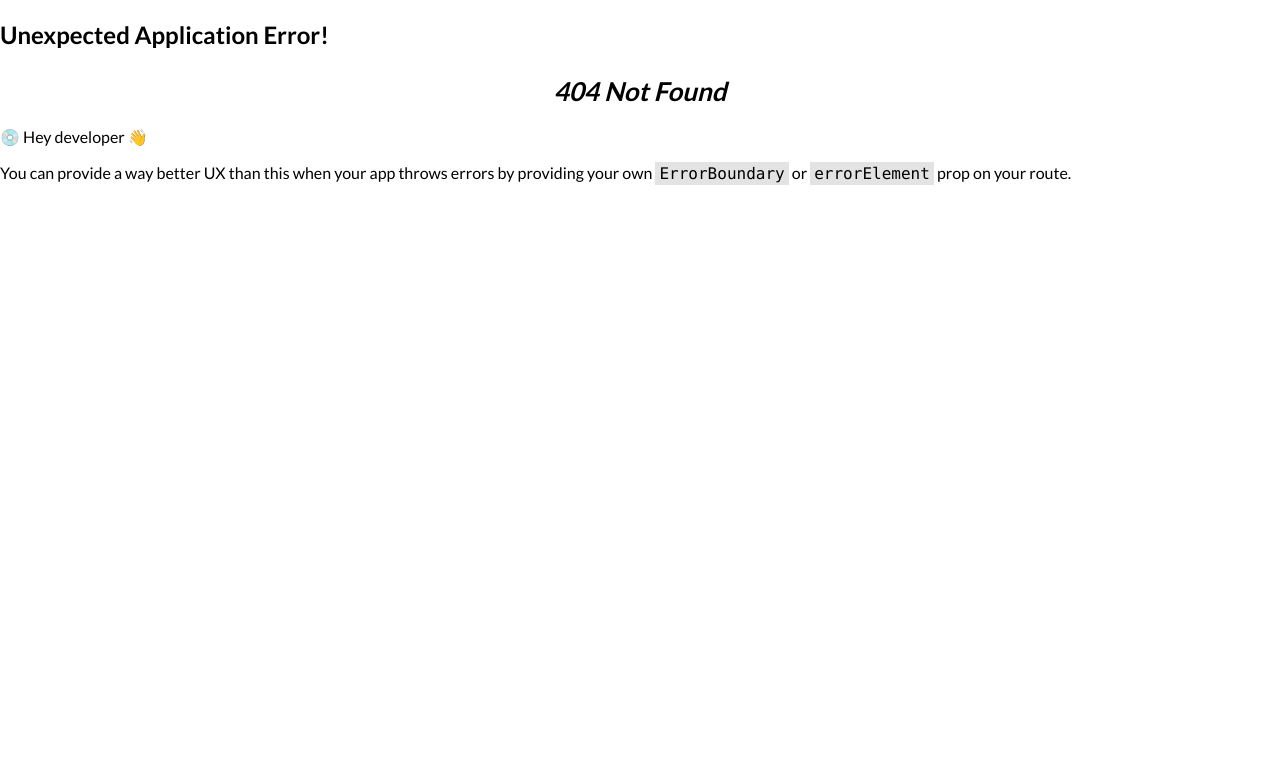
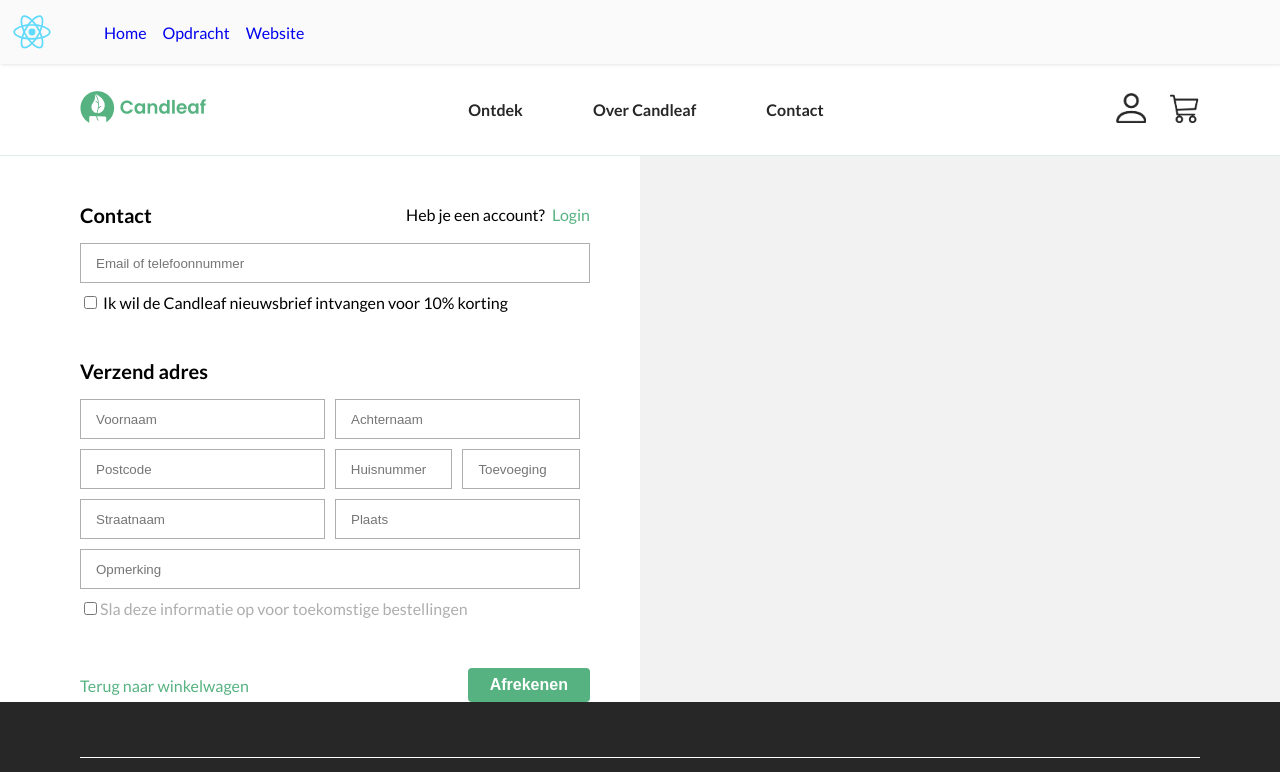
Before and after one commit to developers-chrisdh/react-a11y-workshop, a React (Create React App) app: page /website/checkout/shipping in a window 1280 px wide. Before the commit this address had no page. Shown: the top 772 px of the page. Built offline with nearby package versions, Linux system fonts and the light colour scheme.

Commit message:
shipping info page

```diff
--- a/src/pages/webshop/components/Checkout/Checkout.js
+++ b/src/pages/webshop/components/Checkout/CheckoutCard/CheckoutCard.js
@@ -1,5 +1,5 @@
-import Webshop from '../Webshop';
-import './Checkout.scss';
+import Webshop from '../../Webshop';
+import './CheckoutCard.scss';
 import CheckoutItem from './CheckoutItem';
 const Checkout = () => {
   return (
--- a/src/pages/webshop/components/Checkout/Checkout.scss
+++ b/src/pages/webshop/components/Checkout/CheckoutCard/CheckoutCard.scss
@@ -1,4 +1,4 @@
-@import '../../styles/generics.scss';
+@import '../../../styles/generics.scss';
 
 .checkout-page {
   @include minPageHeight;
@@ -8,16 +8,12 @@
   padding: 45px 0 65px;
   text-align: center;
   a {
-    text-decoration: none;
-    color: $mainColor;
-    &:hover {
-      text-decoration: underline;
-    }
+    @include link;
   }
 }
 
 h3 {
-  @include textBig();
+  @include textBig;
   text-align: center;
   margin-bottom: 20px;
 }
--- a/src/pages/webshop/components/Checkout/CheckoutItem.js
+++ b/src/pages/webshop/components/Checkout/CheckoutCard/CheckoutItem.js
@@ -1,12 +1,12 @@
 import { useEffect, useState } from 'react';
-import image from '../../assets/product.png';
+import image from '../../../assets/product.png';
 
 const CheckoutItem = ({ price }) => {
   const [totalPice, setTotalPrice] = useState(price);
   const [amount, setAmout] = useState(1);
 
   useEffect(() => {
-    setTotalPrice(price * amount);
+    setTotalPrice((price) => price * amount);
   }, [amount]);
 
   const onIncreaseAmount = () => {
@@ -25,7 +25,7 @@ const CheckoutItem = ({ price }) => {
   return (
     <div className="card-item">
       <div className="product">
-        <img src={image} />
+        <img src={image} alt="" />
         <div className="details">
           <h2>Spiced Mint Candleaf</h2>
           <span>Verwijder</span>
--- /dev/null
+++ b/src/pages/webshop/components/Checkout/ShippingInfo/ShippingInfo.js
@@ -0,0 +1,70 @@
+import Webshop from '../../Webshop';
+import './ShippingInfo.scss';
+
+const ShippingInfo = () => {
+  return (
+    <Webshop>
+      <div className="dark-background"></div>
+      <div className="container shipping-container">
+        <div className="wrapper">
+          <form action="">
+            <div className="contact-info">
+              <div className="form-item">
+                <h2>Contact</h2>
+                <div>
+                  Heb je een account? <a href="#">Login</a>
+                </div>
+              </div>
+              <input type="text" placeholder="Email of telefoonnummer" />
+              <input type="checkbox" id="newsletter" />{' '}
+              <label htmlFor="newsletter">
+                Ik wil de Candleaf nieuwsbrief intvangen voor 10% korting
+              </label>
+            </div>
+
+            <div className="shipping-info">
+              <h2>Verzend adres</h2>
+              <div>
+                <input type="text" placeholder="Voornaam" />
+                <input type="text" placeholder="Achternaam" />
+              </div>
+              <div>
+                <input type="text" placeholder="Postcode" />
+                <input
+                  type="text"
+                  placeholder="Huisnummer"
+                  className="input-small"
+                />
+
+                <input
+                  type="text"
+                  placeholder="Toevoeging"
+                  className="input-small"
+                />
+              </div>
+              <div>
+                <input type="text" placeholder="Straatnaam" />
+                <input type="text" placeholder="Plaats" />
+              </div>
+              <div>
+                <input type="text" placeholder="Opmerking" />
+              </div>
+              <input type="checkbox" id="save" />
+              <label htmlFor="save">
+                Sla deze informatie op voor toekomstige bestellingen
+              </label>
+            </div>
+
+            <div className="actions">
+              <a href="#">Terug naar winkelwagen</a>
+              <button>Afrekenen</button>
+            </div>
+          </form>
+        </div>
+        <div className="wrapper"></div>
+      </div>
+    </Webshop>
+  );
+};
+
+export default ShippingInfo;
--- /dev/null
+++ b/src/pages/webshop/components/Checkout/ShippingInfo/ShippingInfo.scss
@@ -0,0 +1,83 @@
+@import '../../../styles/generics.scss';
+
+.dark-background {
+  background: $grayBackground;
+  height: 75vh;
+  width: 50vw;
+  z-index: -1;
+  position: absolute;
+  right: 0;
+}
+
+.shipping-container {
+  @include minPageHeight;
+  display: flex;
+  h2 {
+    @include textMedium;
+  }
+
+  a {
+    @include link;
+  }
+
+  input {
+    &[type='text'] {
+      width: 100%;
+      height: 40px;
+      padding: 0 15px;
+      box-sizing: border-box;
+      border: solid 1px $grayMedium;
+      margin-bottom: 10px;
+      margin-right: 10px;
+
+      &.input-small {
+        width: 44%;
+      }
+    }
+
+    &#save {
+      & + label {
+        color: $grayMedium;
+      }
+    }
+  }
+
+  .wrapper {
+    width: 50%;
+    padding-right: 50px;
+  }
+
+  .contact-info {
+    padding: 30px 0;
+    a {
+      margin-left: 4px;
+    }
+  }
+
+  .form-item {
+    display: flex;
+    align-items: center;
+    justify-content: space-between;
+  }
+
+  .shipping-info {
+    div {
+      display: flex;
+    }
+  }
+
+  .actions {
+    margin-top: 50px;
+    display: flex;
+    justify-content: space-between;
+    align-items: center;
+  }
+
+  button {
+    @include button;
+    width: 24%;
+    padding: 8px 21px;
+    overflow: hidden;
+    text-overflow: ellipsis;
+  }
+}
--- a/src/pages/webshop/components/ProductPage/ProductPage.scss
+++ b/src/pages/webshop/components/ProductPage/ProductPage.scss
@@ -38,11 +38,7 @@
     }
 
     a {
-      text-decoration: none;
-      color: $mainColor;
-      &:hover {
-        text-decoration: underline;
-      }
+      @include link;
     }
 
     .purchase-actions {
--- a/src/pages/webshop/styles/generics.scss
+++ b/src/pages/webshop/styles/generics.scss
@@ -6,6 +6,20 @@ $grayLight: #dbdbdb;
 $grayMedium: #aeaeae;
 
 $greenLight: #849a8e;
+
+$grayBackground: #f2f2f2;
+
+@mixin link {
+  text-decoration: none;
+  color: $mainColor;
+  &:hover {
+    text-decoration: underline;
+  }
+}
+@mixin textMedium {
+  font-size: 20px;
+  font-weight: bold;
+}
 
 @mixin textBig {
   font-size: 26px;
```
Also changed, not shown: src/index.js (+7 -3 lines).
